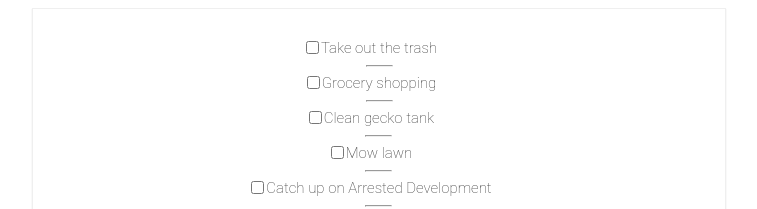
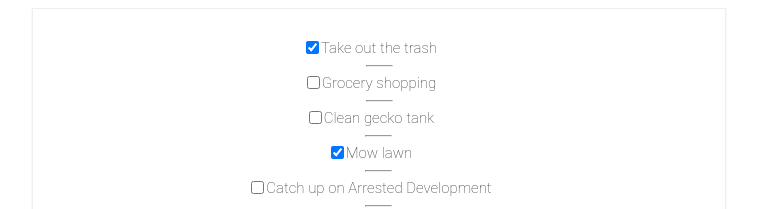
Before and after one commit to its-gio/To-Do-App, a React (Create React App) app: page / in a window 1280 px wide. Shown: the top 209 px of the page, without its empty margins (261-1018 px from the left). Built offline with nearby package versions, Linux system fonts and the light colour scheme.

Commit message:
Completed items on json file are now checked

```diff
--- a/src/App.js
+++ b/src/App.js
@@ -6,7 +6,7 @@ import todoList from "./data/data.js";
 class App extends Component {
   render() {
     const todoItems = todoList.map(item => (
-      <TodoItem key={item.id} text={item.text} />
+      <TodoItem key={item.id} text={item.text} completed={item.completed} />
     ));
 
     return <form className="todo-list">{todoItems}</form>;
--- a/src/components/ToDoItem.jsx
+++ b/src/components/ToDoItem.jsx
@@ -4,7 +4,11 @@ class TodoItem extends Component {
   render() {
     return (
       <label className="todo-item">
-        <input className="todo-item__checkbox" type="checkbox" />
+        <input
+          className="todo-item__checkbox"
+          type="checkbox"
+          checked={this.props.completed}
+        />
         {this.props.text}
         <hr className="todo-item__hr" />
       </label>
```
